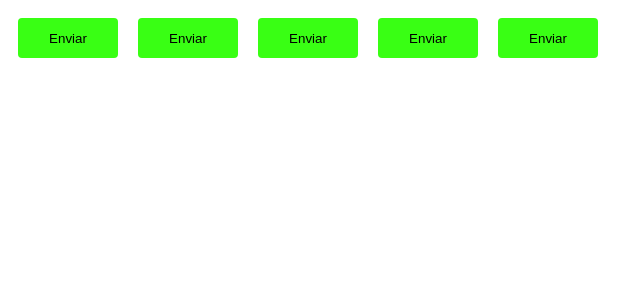
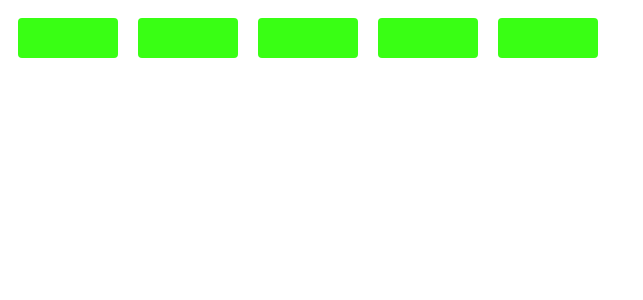
Before and after one commit to rdg-404/Ignite-Timer, a React (Vite) app: page / in a window 1280 px wide. Shown: the top 300 px of the page, without its empty margins (0-643 px from the left). Built offline with nearby package versions, Linux system fonts and the light colour scheme.

Commit message:
definindo tipagem para os styledcomponents

```diff
--- a/src/components/Button.styles.ts
+++ b/src/components/Button.styles.ts
@@ -28,7 +28,7 @@
 
 
     background-color: ${props => props.theme.primary};
-    color: ${props => props.theme.white}
+    color: ${props => props.theme.black}
 
     /* ${props => {
         return css`
```
Also changed, not shown: src/@types/styled.d.ts (added, +11 -0 lines).
